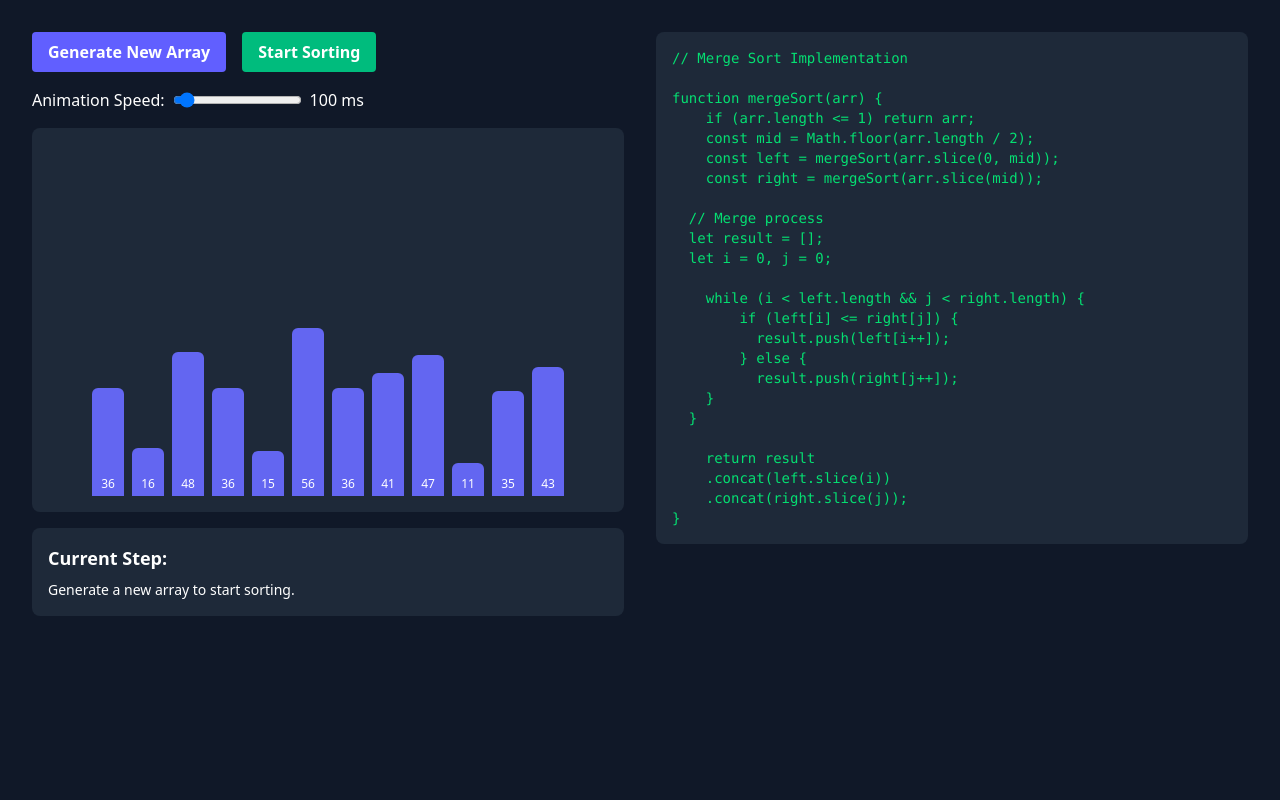
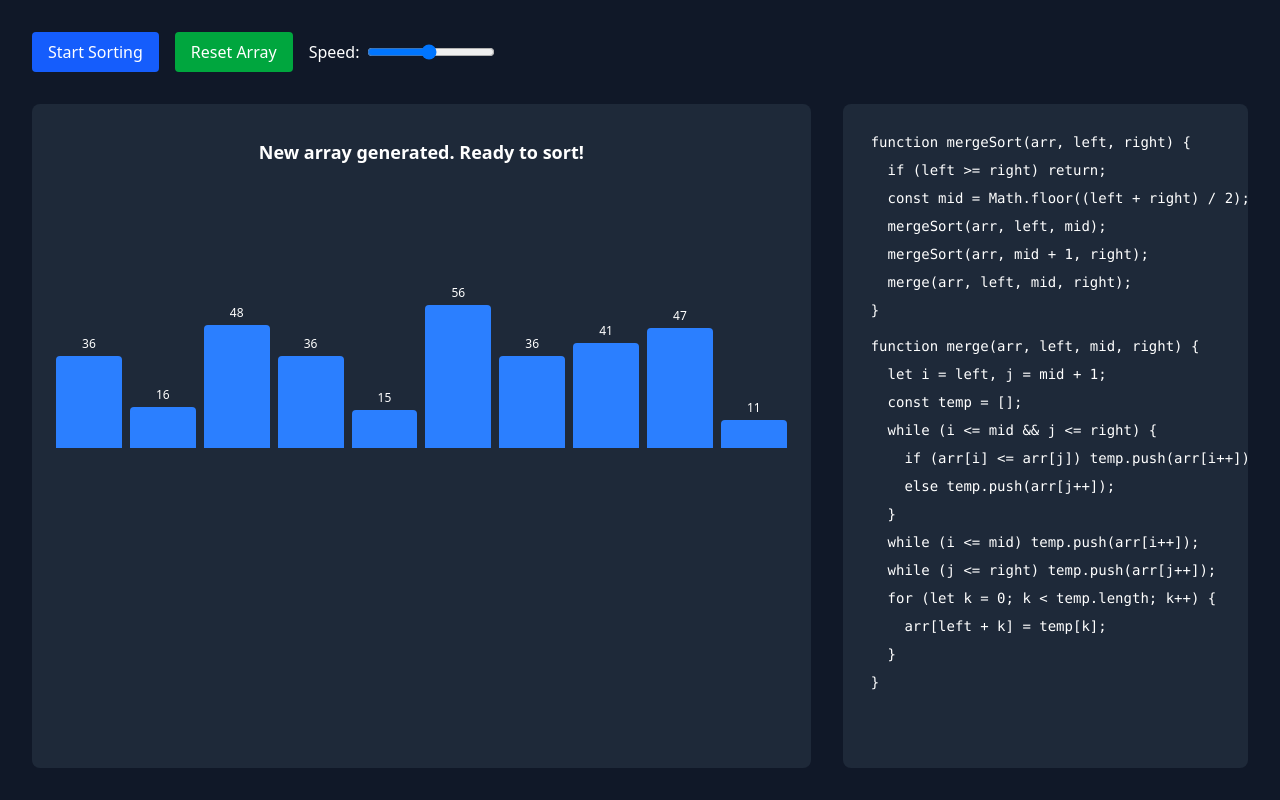
Before and after one commit to NikhilPatil2727/DSAVisualizer, a React (Vite) app: page / in a window 1280 px wide. Built offline with nearby package versions, Linux system fonts and the light colour scheme.

Commit message:
Updated code Merge sort proper

```diff
--- a/src/components/MergeSortVisualizer.jsx
+++ b/src/components/MergeSortVisualizer.jsx
@@ -1,200 +1,299 @@
-import React, { useState, useEffect } from 'react';
+import { useState, useEffect } from 'react';
 
 const MergeSortVisualizer = () => {
   const [array, setArray] = useState([]);
-  const [isAnimating, setIsAnimating] = useState(false);
-  const [speed, setSpeed] = useState(100);
-  const [currentStep, setCurrentStep] = useState(null);
-  const [explanation, setExplanation] = useState('');
+  const [animationState, setAnimationState] = useState({
+    left: [],
+    right: [],
+    comparing: [],
+    merged: [],
+    currentMerge: null,
+    splitStack: []
+  });
+  const [sortedRanges, setSortedRanges] = useState([]);
+  const [isSorting, setIsSorting] = useState(false);
+  const [codeLines] = useState([
+    "function mergeSort(arr, left, right) {",
+    "  if (left >= right) return;",
+    "  const mid = Math.floor((left + right) / 2);",
+    "  mergeSort(arr, left, mid);",
+    "  mergeSort(arr, mid + 1, right);",
+    "  merge(arr, left, mid, right);",
+    "}",
+    "",
+    "function merge(arr, left, mid, right) {",
+    "  let i = left, j = mid + 1;",
+    "  const temp = [];",
+    "  while (i <= mid && j <= right) {",
+    "    if (arr[i] <= arr[j]) temp.push(arr[i++]);",
+    "    else temp.push(arr[j++]);",
+    "  }",
+    "  while (i <= mid) temp.push(arr[i++]);",
+    "  while (j <= right) temp.push(arr[j++]);",
+    "  for (let k = 0; k < temp.length; k++) {",
+    "    arr[left + k] = temp[k];",
+    "  }",
+    "}"
+  ]);
+  const [highlightedLine, setHighlightedLine] = useState(-1);
+  const [speed, setSpeed] = useState(1000);
+  const [explanation, setExplanation] = useState('Click "Start Sorting" to begin');
 
-  const COLORS = {
-    DEFAULT: '#6366F1',    // Indigo
-    COMPARING: '#EF4444',  // Red
-    SORTED: '#10B981',     // Green
-    ACTIVE: '#F59E0B'      // Amber
+  useEffect(() => initializeArray(), []);
+
+  const initializeArray = () => {
+    const newArray = Array.from({ length: 10 }, () => Math.floor(Math.random() * 50) + 10);
+    setArray(newArray);
+    setSortedRanges([]);
+    setAnimationState({
+      left: [],
+      right: [],
+      comparing: [],
+      merged: [],
+      currentMerge: null,
+      splitStack: []
+    });
+    setExplanation('New array generated. Ready to sort!');
   };
 
-  const STEPS = {
-    SPLIT: 'SPLIT',
-    COMPARE: 'COMPARE',
-    MERGE_LEFT: 'MERGE_LEFT',
-    MERGE_RIGHT: 'MERGE_RIGHT',
-    MERGE_COMPLETE: 'MERGE_COMPLETE'
+  const animateSplit = async (left, right) => {
+    setAnimationState(prev => ({
+      ...prev,
+      splitStack: [...prev.splitStack, { left, right }]
+    }));
+    setExplanation(`Splitting array from index ${left} to ${right}`);
+    await new Promise(resolve => setTimeout(resolve, speed/2));
   };
 
-  const generateArray = () => {
-    const newArray = Array.from({ length: 12 }, () => Math.floor(Math.random() * 50) + 10);
-    setArray(newArray);
-    setCurrentStep(null);
-    setExplanation('Generate a new array to start sorting.');
+  const animateCompare = (leftValue, rightValue) => {
+    setExplanation(`Comparing ${leftValue} and ${rightValue}`);
   };
 
-  useEffect(() => {
-    generateArray();
-  }, []);
+  const merge = async (arr, left, mid, right) => {
+    setHighlightedLine(8);
+    setAnimationState(prev => ({
+      ...prev,
+      currentMerge: { left, mid, right },
+      left: arr.slice(left, mid + 1),
+      right: arr.slice(mid + 1, right + 1)
+    }));
+    setExplanation(`Merging elements from ${left} to ${right}`);
+    await new Promise(resolve => setTimeout(resolve, speed));
 
-  const sleep = (ms) => {
-    return new Promise(resolve => setTimeout(resolve, ms));
+    let i = 0, j = 0;
+    const temp = [];
+
+    while (i <= mid - left && j <= right - mid - 1) {
+      setHighlightedLine(10);
+      const leftVal = arr[left + i];
+      const rightVal = arr[mid + 1 + j];
+      animateCompare(leftVal, rightVal);
+
+      setAnimationState(prev => ({
+        ...prev,
+        comparing: [left + i, mid + 1 + j]
+      }));
+      await new Promise(resolve => setTimeout(resolve, speed));
+
+      if (leftVal <= rightVal) {
+        temp.push(leftVal);
+        i++;
+      } else {
+        temp.push(rightVal);
+        j++;
+      }
+
+      setAnimationState(prev => ({
+        ...prev,
+        merged: [...temp],
+        comparing: []
+      }));
+      await new Promise(resolve => setTimeout(resolve, speed));
+    }
+
+    while (i <= mid - left) {
+      temp.push(arr[left + i]);
+      i++;
+      setAnimationState(prev => ({ ...prev, merged: [...temp] }));
+      await new Promise(resolve => setTimeout(resolve, speed/2));
+    }
+
+    while (j <= right - mid - 1) {
+      temp.push(arr[mid + 1 + j]);
+      j++;
+      setAnimationState(prev => ({ ...prev, merged: [...temp] }));
+      await new Promise(resolve => setTimeout(resolve, speed/2));
+    }
+
+    const newArray = [...arr];
+    for (let k = 0; k < temp.length; k++) {
+      newArray[left + k] = temp[k];
+    }
+    setArray(newArray);
+    setSortedRanges(prev => [...prev, [left, right]]);
+
+    setAnimationState(prev => ({
+      ...prev,
+      currentMerge: null,
+      merged: [],
+      splitStack: prev.splitStack.slice(0, -1)
+    }));
   };
 
-  const mergeSort = async () => {
-    if (isAnimating) return;
+  const mergeSort = async (arr, left = 0, right = arr.length - 1) => {
+    if (left >= right) return;
 
-    setIsAnimating(true);
-    const animations = [];
-    const auxArray = array.slice();
-    await mergeSortHelper(array.slice(), 0, array.length - 1, auxArray, animations);
+    setHighlightedLine(1);
+    await animateSplit(left, right);
 
-    for (const animation of animations) {
-      const [type, indices, values] = animation;
-      const bars = document.getElementsByClassName('array-bar');
+    const mid = Math.floor((left + right) / 2);
 
-      if (type === 'compare') {
-        setCurrentStep(STEPS.COMPARE);
-        setExplanation(`Comparing elements at indices ${indices[0]} and ${indices[1]}.`);
-        bars[indices[0]].style.backgroundColor = COLORS.COMPARING;
-        bars[indices[1]].style.backgroundColor = COLORS.COMPARING;
-        await sleep(speed);
-        bars[indices[0]].style.backgroundColor = COLORS.DEFAULT;
-        bars[indices[1]].style.backgroundColor = COLORS.DEFAULT;
-      } else if (type === 'merge') {
-        setCurrentStep(values[1] <= indices[0] ? STEPS.MERGE_LEFT : STEPS.MERGE_RIGHT);
-        setExplanation(`Merging element ${values[0]} into position ${indices[0]}.`);
-        bars[indices[0]].style.height = `${values[0] * 3}px`;
-        bars[indices[0]].style.backgroundColor = COLORS.SORTED;
-        array[indices[0]] = values[0];
-        setArray([...array]);
-        await sleep(speed);
-      }
-    }
+    setHighlightedLine(3);
+    await mergeSort(arr, left, mid);
 
-    setCurrentStep(STEPS.MERGE_COMPLETE);
-    setExplanation('Merge sort complete! The array is now sorted.');
-    setIsAnimating(false);
+    setHighlightedLine(4);
+    await mergeSort(arr, mid + 1, right);
+
+    setHighlightedLine(5);
+    await merge(arr, left, mid, right);
   };
 
-  const mergeSortHelper = async (mainArray, start, end, auxArray, animations) => {
-    if (start === end) return;
-
-    const middle = Math.floor((start + end) / 2);
-    setCurrentStep(STEPS.SPLIT);
-    setExplanation(`Splitting array from index ${start} to ${end}.`);
-    await mergeSortHelper(auxArray, start, middle, mainArray, animations);
-    await mergeSortHelper(auxArray, middle + 1, end, mainArray, animations);
-    await merge(mainArray, start, middle, end, auxArray, animations);
-  };
-
-  const merge = async (mainArray, start, middle, end, auxArray, animations) => {
-    let k = start;
-    let i = start;
-    let j = middle + 1;
-
-    while (i <= middle && j <= end) {
-      animations.push(['compare', [i, j], []]);
-      if (auxArray[i] <= auxArray[j]) {
-        animations.push(['merge', [k], [auxArray[i], i]]);
-        mainArray[k++] = auxArray[i++];
-      } else {
-        animations.push(['merge', [k], [auxArray[j], j]]);
-        mainArray[k++] = auxArray[j++];
-      }
-    }
-
-    while (i <= middle) {
-      animations.push(['merge', [k], [auxArray[i], i]]);
-      mainArray[k++] = auxArray[i++];
-    }
-
-    while (j <= end) {
-      animations.push(['merge', [k], [auxArray[j], j]]);
-      mainArray[k++] = auxArray[j++];
-    }
+  const startSorting = async () => {
+    setIsSorting(true);
+    setExplanation('Starting merge sort...');
+    await mergeSort([...array]);
+    setExplanation('Sorting complete!');
+    setIsSorting(false);
+    setHighlightedLine(-1);
   };
 
   return (
-    <div className="flex flex-col lg:flex-row h-screen bg-gray-900 text-white p-4">
-      <div className="lg:w-1/2 p-4">
-        <div className="mb-4 space-x-4">
+    <div className="min-h-screen bg-gray-900 text-white p-8 flex flex-col">
+      <div className="flex gap-4 mb-8">
         <button
-            onClick={generateArray}
-            disabled={isAnimating}
-            className="bg-indigo-500 hover:bg-indigo-600 disabled:opacity-50 text-white font-bold py-2 px-4 rounded"
+          onClick={startSorting}
+          disabled={isSorting}
+          className="px-4 py-2 bg-blue-600 rounded hover:bg-blue-700 disabled:bg-gray-600"
         >
-            Generate New Array
+          {isSorting ? 'Sorting...' : 'Start Sorting'}
         </button>
         <button
-            onClick={mergeSort}
-            disabled={isAnimating}
-            className="bg-emerald-500 hover:bg-emerald-600 disabled:opacity-50 text-white font-bold py-2 px-4 rounded"
+          onClick={initializeArray}
+          disabled={isSorting}
+          className="px-4 py-2 bg-green-600 rounded hover:bg-green-700 disabled:bg-gray-600"
         >
-            Start Sorting
+          Reset Array
         </button>
+        <div className="flex items-center gap-2">
+          <span>Speed:</span>
+          <input
+            type="range"
+            min="100"
+            max="2000"
+            value={speed}
+            onChange={(e) => setSpeed(e.target.value)}
+            className="w-32"
+          />
+        </div>
       </div>
 
-        <div className="flex items-center mb-4">
-          <label className="mr-2">Animation Speed:</label>
-          <input
-            type="range"
-            min="50"
-            max="1000"
-            step="50"
-            value={speed}
-            onChange={(e) => setSpeed(Number(e.target.value))}
-            className="slider"
-          />
-          <span className="ml-2">{speed} ms</span>
+      <div className="flex gap-8 flex-1">
+        {/* Visualization Section */}
+        <div className="flex-1 bg-gray-800 p-6 rounded-lg">
+          <div className="mb-4 h-12 flex items-center justify-center text-lg font-semibold">
+            {explanation}
           </div>
 
-        <div className="flex items-end justify-center h-96 bg-gray-800 rounded-lg p-4">
-          {array.map((value, idx) => (
+          <div className="relative flex items-end gap-2 h-64 mb-8">
+            {array.map((value, index) => {
+              const isSorted = sortedRanges.some(([start, end]) => index >= start && index <= end);
+              const isComparing = animationState.comparing.includes(index);
+              const inMergeRange = animationState.currentMerge?.left <= index &&
+                                  index <= animationState.currentMerge?.right;
+              const isLeftArray = animationState.currentMerge &&
+                                index <= animationState.currentMerge.mid;
+              const isRightArray = animationState.currentMerge &&
+                                 index > animationState.currentMerge.mid;
+
+              return (
                 <div
-              key={idx}
-              className="array-bar w-8 mx-1 rounded-t-md transition-all duration-200 flex flex-col items-center justify-end"
-              style={{
-                height: `${value * 3}px`,
-                backgroundColor: COLORS.DEFAULT
-              }}
+                  key={index}
+                  className={`flex-1 text-center py-2 rounded-t transition-all relative
+                    ${isSorted ? 'bg-green-500' : ''}
+                    ${isComparing ? 'bg-red-500 animate-pulse' : ''}
+                    ${inMergeRange ? (isLeftArray ? 'bg-orange-300' : 'bg-pink-300') : ''}
+                    ${!isSorted && !inMergeRange ? 'bg-blue-500' : ''}
+                  `}
+                  style={{ height: `${value}%` }}
                 >
-              <span className="text-xs mb-1">{value}</span>
+                  <span className="absolute bottom-full mb-1 left-1/2 -translate-x-1/2 text-xs">
+                    {value}
+                  </span>
+                  {animationState.splitStack.map(({ left, right }, i) => (
+                    index >= left && index <= right && (
+                      <div
+                        key={i}
+                        className="absolute top-0 left-0 right-0 border-2 border-yellow-400"
+                        style={{ height: `${100 + i * 10}%` }}
+                      />
+                    )
+                  ))}
+                </div>
+              );
+            })}
+          </div>
+
+          {/* Merge Process Visualization */}
+          {animationState.currentMerge && (
+            <div className="mt-8 p-4 bg-gray-700 rounded-lg">
+              <h3 className="text-lg mb-2">Current Merge</h3>
+              <div className="flex gap-4">
+                <div className="flex-1">
+                  <h4 className="text-orange-300 mb-2">Left Array</h4>
+                  <div className="flex gap-2">
+                    {animationState.left.map((num, i) => (
+                      <div key={i} className="bg-orange-300 p-2 rounded">
+                        {num}
                       </div>
                     ))}
                   </div>
-
-        <div className="mt-4 p-4 bg-gray-800 rounded-lg">
-          <h2 className="text-lg font-semibold mb-2">Current Step:</h2>
-          <p className="text-sm">{explanation}</p>
+                </div>
+                <div className="flex-1">
+                  <h4 className="text-pink-300 mb-2">Right Array</h4>
+                  <div className="flex gap-2">
+                    {animationState.right.map((num, i) => (
+                      <div key={i} className="bg-pink-300 p-2 rounded">
+                        {num}
+                      </div>
+                    ))}
                   </div>
                 </div>
+                <div className="flex-1">
+                  <h4 className="text-green-300 mb-2">Merged Result</h4>
+                  <div className="flex gap-2">
+                    {animationState.merged.map((num, i) => (
+                      <div key={i} className="bg-green-300 p-2 rounded">
+                        {num}
+                      </div>
+                    ))}
+                  </div>
+                </div>
+              </div>
+            </div>
+          )}
+        </div>
 
-      <div className="lg:w-1/2 p-4">
-        <div className="bg-gray-800 p-4 rounded-lg">
-          <pre className="text-sm overflow-x-auto">
-            <code className="text-green-400 block whitespace-pre">
-              {`// Merge Sort Implementation
-
-function mergeSort(arr) {
-  ${currentStep === STEPS.SPLIT ? '→' : ' '} if (arr.length <= 1) return arr;
-  ${currentStep === STEPS.SPLIT ? '→' : ' '} const mid = Math.floor(arr.length / 2);
-  ${currentStep === STEPS.SPLIT ? '→' : ' '} const left = mergeSort(arr.slice(0, mid));
-  ${currentStep === STEPS.SPLIT ? '→' : ' '} const right = mergeSort(arr.slice(mid));
-
-  // Merge process
-  let result = [];
-  let i = 0, j = 0;
-
-  ${currentStep === STEPS.COMPARE ? '→' : ' '} while (i < left.length && j < right.length) {
-    ${currentStep === STEPS.COMPARE ? '→' : ' '}   if (left[i] <= right[j]) {
-    ${currentStep === STEPS.MERGE_LEFT ? '→' : ' '}     result.push(left[i++]);
-    ${currentStep === STEPS.MERGE_RIGHT ? '→' : ' '}   } else {
-    ${currentStep === STEPS.MERGE_RIGHT ? '→' : ' '}     result.push(right[j++]);
-    }
-  }
-
-  ${currentStep === STEPS.MERGE_COMPLETE ? '→' : ' '} return result
-    .concat(left.slice(i))
-    .concat(right.slice(j));
-}`}
-            </code>
+        {/* Code Section */}
+        <div className="w-1/3 bg-gray-800 p-6 rounded-lg overflow-auto">
+          <pre className="font-mono text-sm">
+            {codeLines.map((line, index) => (
+              <div
+                key={index}
+                className={`p-1 rounded ${highlightedLine === index ? 'bg-gray-600' : ''}`}
+              >
+                {line}
+              </div>
+            ))}
           </pre>
         </div>
       </div>
```
Lines whose indentation alone changed are shown as unchanged.
